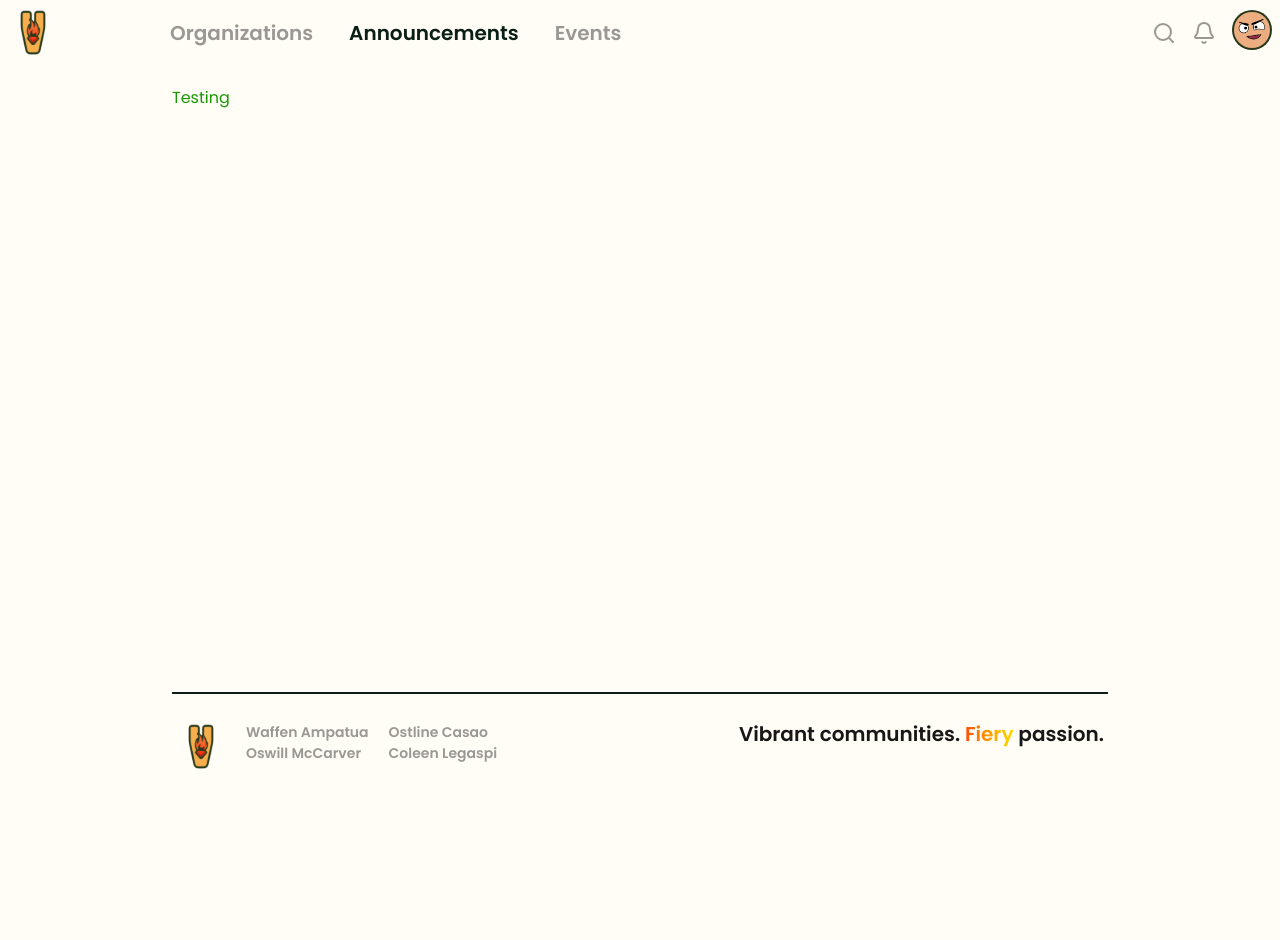
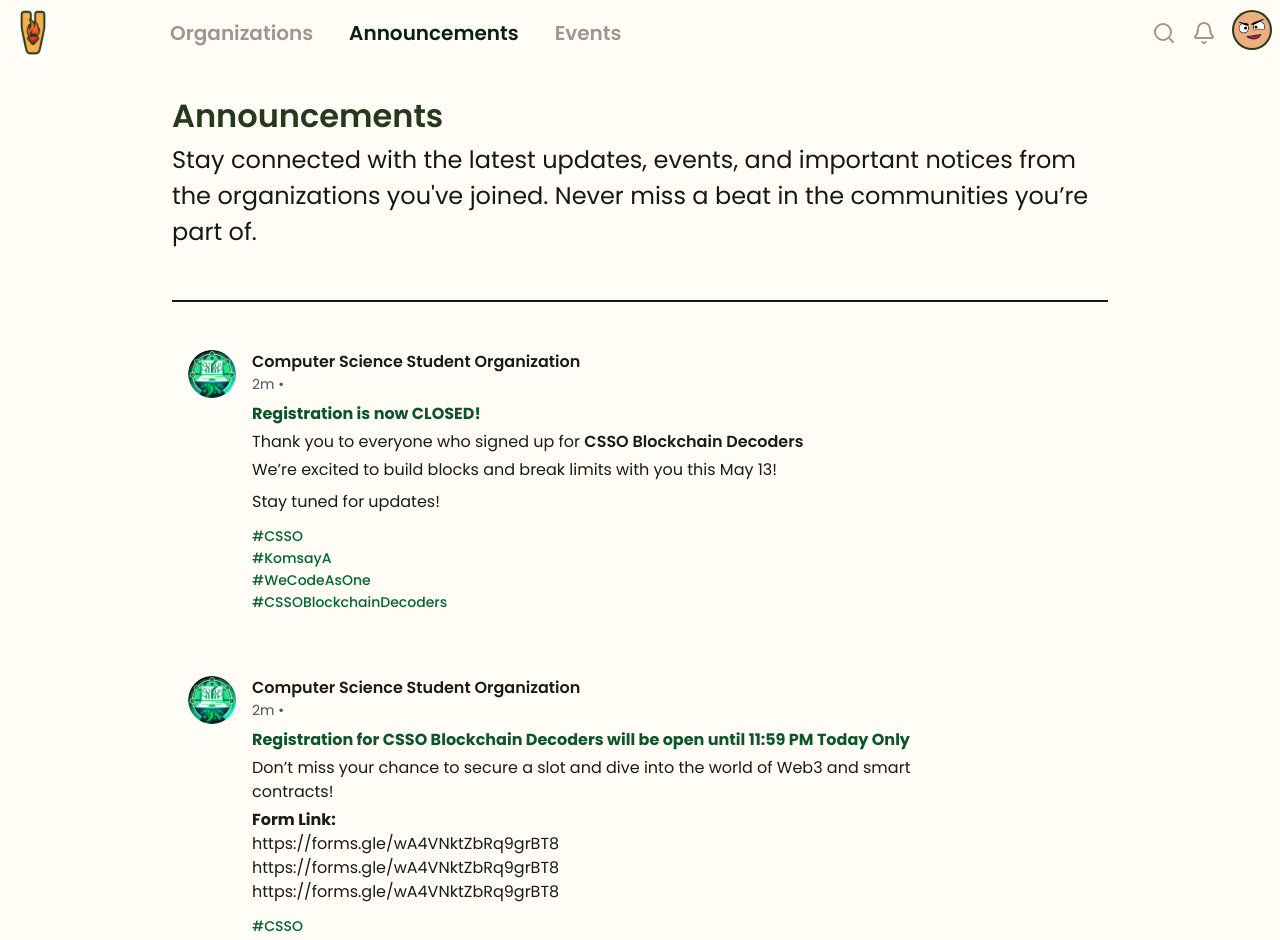
Before and after one commit to waffensultan/kabserve, a Next.js app: page /announcements in a window 1280 px wide. Shown: the top 940 px of the page. Before the commit the page ends 800 px from the top, so only its background shows below. Built offline with nearby package versions, Linux system fonts and the light colour scheme; a web font is replaced by a local one.

Commit message:
feat: announcement page

```diff
--- a/src/app/announcements/page.tsx
+++ b/src/app/announcements/page.tsx
@@ -1,3 +1,109 @@
+/* eslint-disable @next/next/no-img-element */
+import Typography from "@/components/typography/typography";
+
 export default function AnnouncementsPage() {
-    return <div className="text-success">Testing</div>;
+    return (
+        <main>
+            <div className="flex flex-col gap-2 mt-3">
+                <Typography
+                    variant="h1"
+                    className="font-semibold leading-tight text-primary text-4xl min-md:hidden"
+                >
+                    Announcements
+                </Typography>
+                <Typography variant="h2" className="min-md:hidden">
+                    Stay connected with the latest updates, events, and
+                    important notices from the organizations you've joined.
+                    Never miss a beat in the communities you’re part of.
+                </Typography>
+                <Typography
+                    variant="h2"
+                    className="font-semibold leading-tight text-primary text-4xl hidden md:flex"
+                >
+                    Announcements
+                </Typography>
+                <Typography variant="h4" className="hidden md:flex">
+                    Stay connected with the latest updates, events, and
+                    important notices from the organizations you've joined.
+                    Never miss a beat in the communities you’re part of.
+                </Typography>
+            </div>
+
+            <hr className="w-full h-0.5 border-none bg-dark mb-3 mt-[50px]" />
+
+            {/* CSSO Announcement Card */}
+            <div className="mt-8 flex gap-4 items-start bg-[#FFFDF6] rounded-lg p-4 max-w-3xl">
+                <img
+                    src="/images/csso_profile.jpg"
+                    alt="CSSO Logo"
+                    className="w-12 h-12 rounded-full object-cover"
+                />
+                <div>
+                    <p className="font-semibold text-[#1A1A1A]">
+                        Computer Science Student Organization
+                    </p>
+                    <p className="text-sm text-gray-600 mb-2">2m •</p>
+                    <p className="font-bold text-green-900 mb-1">
+                        Registration is now CLOSED!
+                    </p>
+                    <p className="text-[#1A1A1A]">
+                        Thank you to everyone who signed up for{" "}
+                        <span className="font-semibold">
+                            CSSO Blockchain Decoders
+                        </span>
+                    </p>
+                    <p className="mt-1 text-[#1A1A1A]">
+                        We’re excited to build blocks and break limits with you
+                        this May 13! <br />
+                        <span className="block mt-2">
+                            Stay tuned for updates!
+                        </span>
+                    </p>
+                    <div className="mt-3 text-green-800 text-sm font-medium space-y-0.5">
+                        <p>#CSSO</p>
+                        <p>#KomsayA</p>
+                        <p>#WeCodeAsOne</p>
+                        <p>#CSSOBlockchainDecoders</p>
+                    </div>
+                </div>
+            </div>
+
+            <div className="mt-8 flex gap-4 items-start bg-[#FFFDF6] rounded-lg p-4 max-w-3xl">
+                <img
+                    src="/images/csso_profile.jpg"
+                    alt="CSSO Logo"
+                    className="w-12 h-12 rounded-full object-cover"
+                />
+                <div>
+                    <p className="font-semibold text-[#1A1A1A]">
+                        Computer Science Student Organization
+                    </p>
+                    <p className="text-sm text-gray-600 mb-2">2m •</p>
+                    <p className="font-bold text-green-900 mb-1">
+                        Registration for CSSO Blockchain Decoders will be open
+                        until 11:59 PM Today Only
+                    </p>
+                    <p className="text-[#1A1A1A]">
+                        Don’t miss your chance to secure a slot and dive into
+                        the world of Web3 and smart contracts!
+                    </p>
+                    <p className="mt-1 text-[#1A1A1A]">
+                        <b>Form Link:</b> <br />
+                        https://forms.gle/wA4VNktZbRq9grBT8 <br />
+                        https://forms.gle/wA4VNktZbRq9grBT8 <br />
+                        https://forms.gle/wA4VNktZbRq9grBT8
+                    </p>
+                    <div className="mt-3 text-green-800 text-sm font-medium space-y-0.5">
+                        <p>#CSSO</p>
+                        <p>#KomsayA</p>
+                        <p>#WeCodeAsOne</p>
+                        <p>#CSSOBlockchainDecoders</p>
+                    </div>
+                    <div className="">
+                        <img src="/images/csso_announcement.png" alt="" />
+                    </div>
+                </div>
+            </div>
+        </main>
+    );
 }
```
Also changed, not shown: public/images/csso_announcement.png (added).
